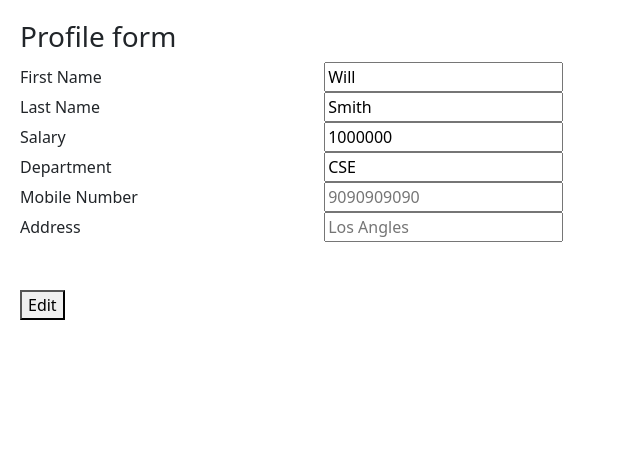
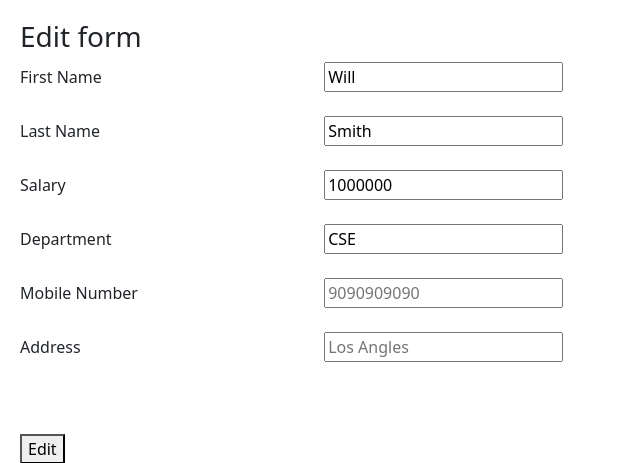
Before and after one commit to iamtheindian/Employee_Management, a Flask app: page /edit/1 in a window 1280 px wide. Shown: the top 463 px of the page, without its empty margins (0-640 px from the left). Run offline with Flask 2, Linux system fonts and the light colour scheme; data comes from the database, SQL or seed files in the repository; both versions use the stored data as it was after the commit; parts of the project's set-up code (start-up, migrations or seed data) failed here and were passed over.

Commit message:
Final commit

```diff
--- a/templates/edit_profile.html
+++ b/templates/edit_profile.html
@@ -20,31 +20,32 @@ body{
 }
 </style>
 <body>
-	<h3>Profile form</h3>
+	<h3>Edit form</h3>
 	<form action="/edit_data/{{data.emp_id}}" method="POST">
 
 		<label>First Name</label>
 		<input type="text" name="first_name" value="{{data.first_name}}" readonly>
-        </br>
+        </br></br>
 
 		<label>Last Name</label>
 		<input type="text" name="last_name" value="{{data.last_name}}" readonly>
-        </br>
+        </br></br>
 
         <label>Salary</label>
 		<input type="text" name="salary" value="{{data.salary}}" readonly>
-        </br>
+        </br></br>
+
         <label>Department</label>
 		<input type="text" name="department" value="{{data.department}}" readonly>
-        </br>
+        </br></br>
 
 		<label>Mobile Number</label>
 		<input type="number" name="number" placeholder="{{data.number}}">
-        </br>
+        </br></br>
 
 		<label>Address</label>
 		<input type="text" name= "address" placeholder="{{data.address}}">
-        </br>
+        </br></br>
 
         </br>
         </br>
```
Also changed, not shown: site.db.
